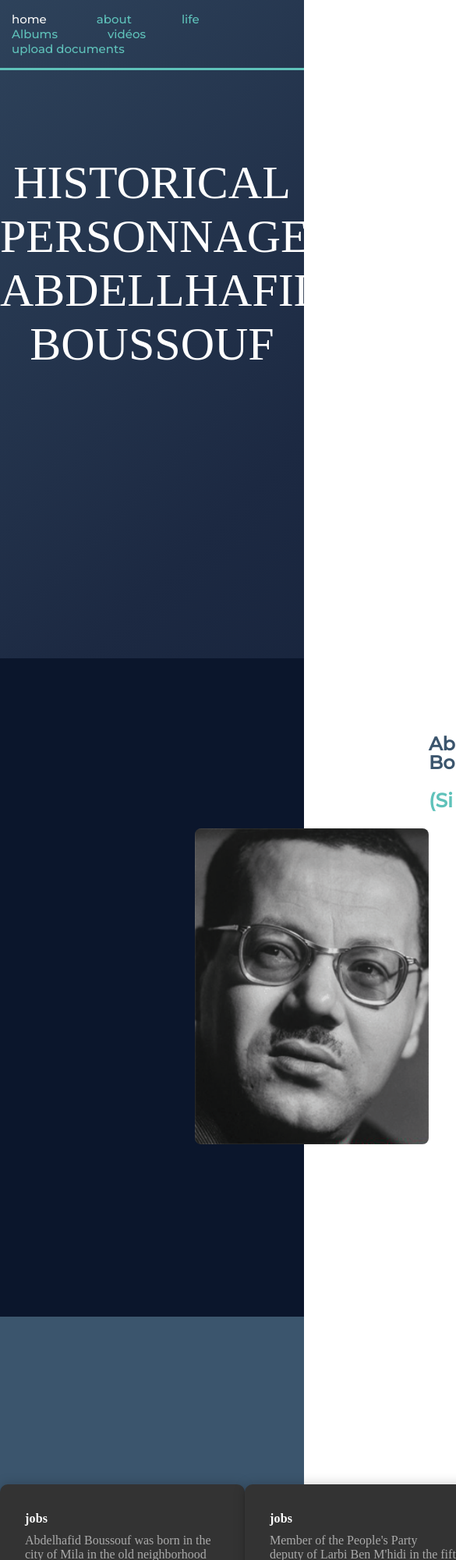
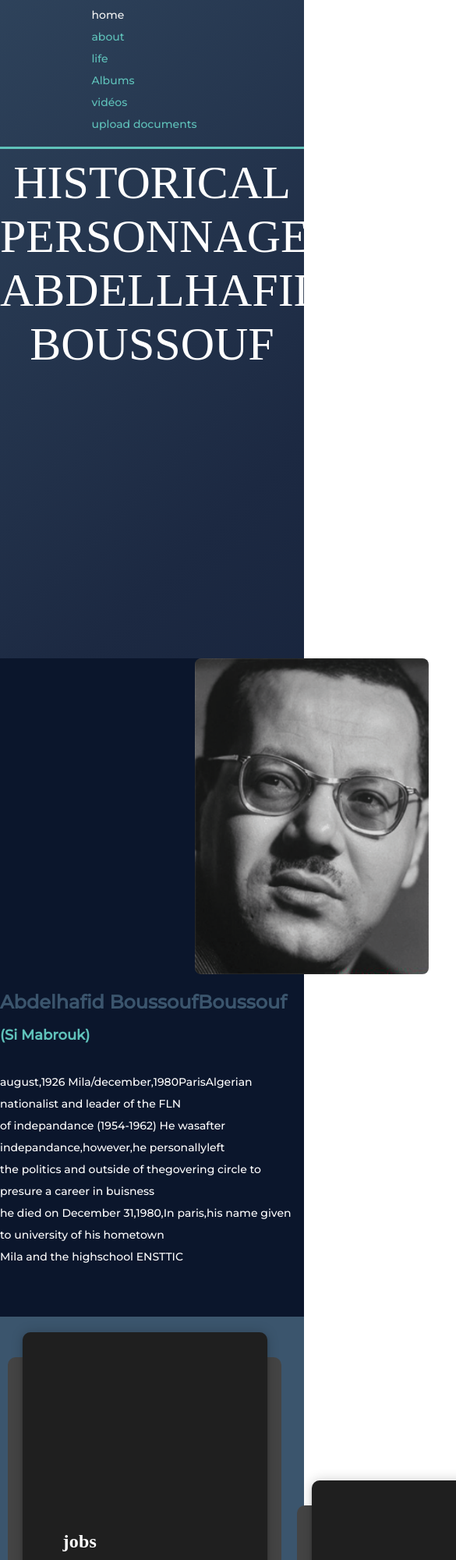
Before and after one commit to abderahmaneamine/Abderahmaneamine.github.io, a plain HTML site: page index.html in a window 390 px wide. Shown: the top 2000 px of the page at 78% size, 585 px wide, since content can reach past the window. Drawn offline with Linux system fonts and the light colour scheme.

Commit message:
Add files via upload

```diff
--- a/style.css
+++ b/style.css
@@ -332,3 +332,170 @@ color: #3B556D;
     background-color: #006F8F;
 
   }
+  /*respnsive*/
+/* Mobile devices */
+@media only screen and (max-width: 600px) {
+  /* Adjust the font size of the navigation links */
+  .N li a {
+    font-size: 14px;
+  }
+
+  /* Make the navigation links stack on top of each other */
+  .N li {
+    display: block;
+    margin-bottom: 10px;
+  }
+
+  /* Add padding to the navigation bar to prevent it from overlapping with the content */
+  header {
+    padding-top: 50px;
+  }
+      .text{
+        padding: 10px;
+      }
+      .text h2 {
+        font-size: 1.5em;
+      }
+      .text h4 {
+        font-size: 1em;
+      }
+      .text p {
+        font-size: 0.8em;
+      }
+
+  .life {
+    display: flex;
+    flex-wrap: wrap;
+    justify-content: center;
+  }
+
+  .container {
+    margin: 10px;
+    width: 90%;
+  }
+
+  .card__svg {
+    display: none;
+  }
+
+  .card {
+    position: relative;
+    margin: 10px 0;
+    background-color: #333;
+    color: #fff;
+  }
+
+  .card__image-container {
+    height: 200px;
+    background-image: url('path/to/mobile/image');
+    background-position: center;
+    background-size: cover;
+  }
+
+  .card__content {
+    padding: 20px;
+  }
+
+  .card__title {
+    font-size: 24px;
+    margin-bottom: 10px;
+  }
+
+  .card__line {
+    display: none;
+  }
+
+  .card::before {
+    content: "";
+    position: absolute;
+    top: 0;
+    left: 0;
+    width: 100%;
+    height: 100%;
+    background-color: rgba(0,0,0,0.4);
+  }
+  .album img {
+    width: 100%;
+  }
+  .vidéos iframe {
+    width: 100%;
+    height: auto;
+  }
+  .form {
+    width: 100%;
+  }
+}
+  /*768PX*/
+
+  @media screen and (max-width: 768px) {
+    .form {
+      width: 100%;
+    }
+    .vidéos {
+      display: flex;
+      flex-wrap: wrap;
+      justify-content: center;
+    }
+    .vidéos iframe {
+      width: 45%;
+      margin: 10px;
+    }
+    .album {
+      justify-content: flex-start;
+    }
+
+    .album img {
+      max-width: 45%;
+    }
+    .life {
+      display: flex;
+      flex-direction: column;
+    }
+
+    .container {
+      margin-bottom: 20px;
+    }
+
+    .card__svg {
+      width: 100%;
+      height: auto;
+    }
+
+    .card__content {
+      padding: 20px;
+    }
+    .about {
+      display: flex;
+      flex-direction: column;
+  }
+  .picture {
+      width: 100%;
+      text-align: center;
+  }
+  .picture img {
+      max-width: 100%;
+      height: auto;
+  }
+  .text {
+      width: 100%;
+      padding: 20px;
+  }
+  .text h2 {
+      font-size: 24px;
+  }
+  .text h4 {
+      font-size: 18px;
+  }
+  .text p {
+      font-size: 14px;
+  }
+  header {
+    flex-direction: column;
+    padding: 10px;
+  }
+
+  ul.N li {
+    margin-right: 0;
+    margin-bottom: 10px;
+  }
+  }
```
